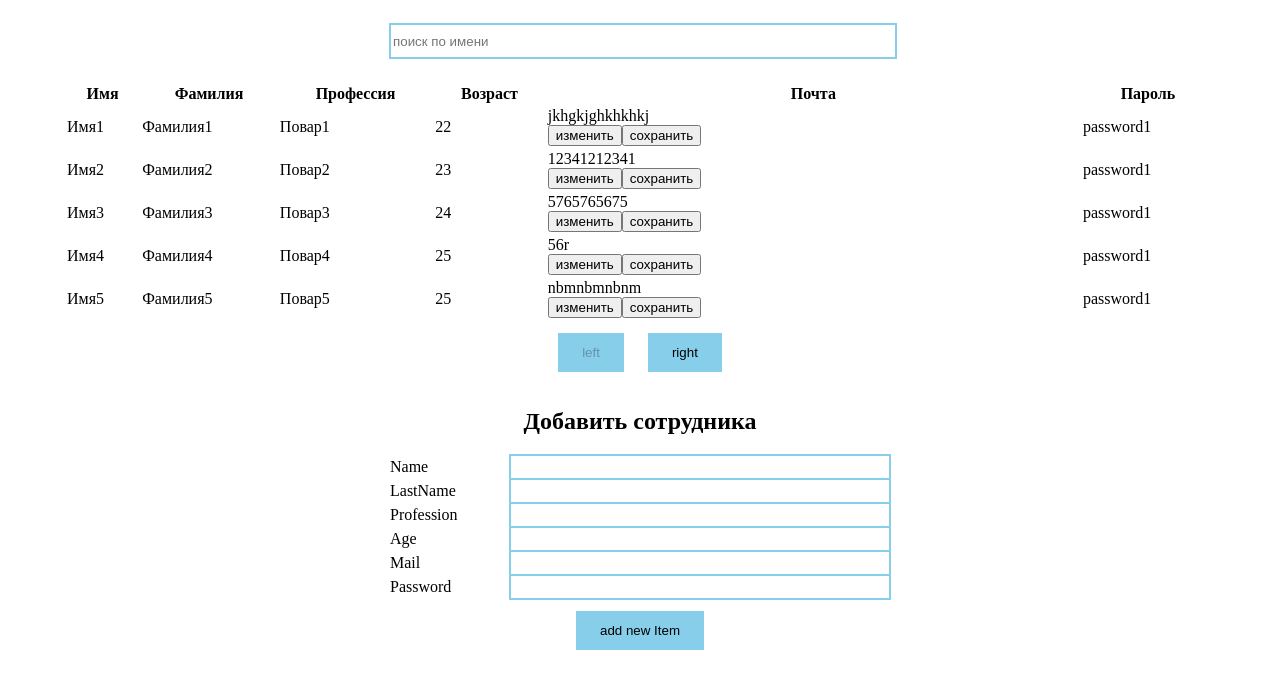
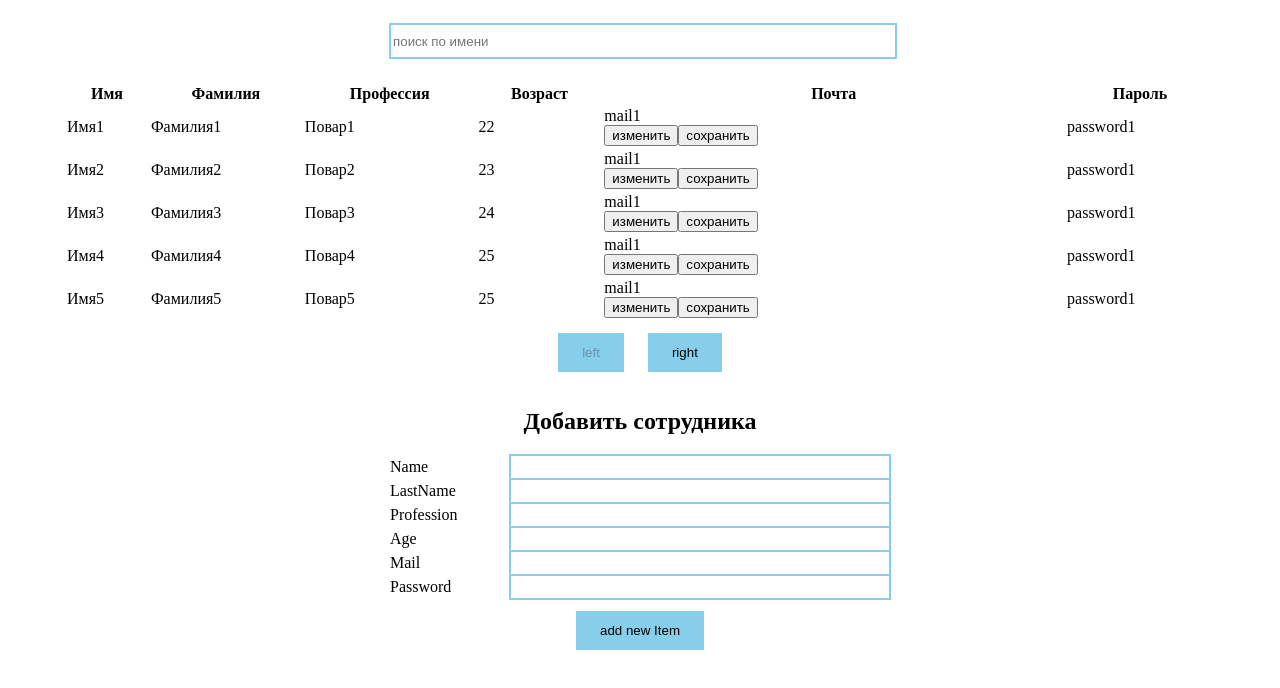
Before and after one commit to pylsar/TableVueAxios, a Vue app: page / in a window 1280 px wide. Shown: the top 688 px of the page. Built offline with nearby package versions, Linux system fonts and the light colour scheme; data requests are answered from the project's data file.

Commit message:
rerender after axios put fix

```diff
--- a/src/App.vue
+++ b/src/App.vue
@@ -46,7 +46,6 @@
         <div class="form__item">
           <label for="name">Name</label>
           <input type="text" name="" id="name" v-model="name">
-          <span>{{this.name}}</span>
         </div>
         <div class="form__item">
           <label for="lastname">LastName</label>
@@ -162,11 +161,12 @@ export default {
           .then((response) => {
             console.log(response)
             console.log(updateMail)
+            this.getItem(); // выглядит как костыль
           })
           .catch((error) => {
             console.log(error.response.data);
           });
-          // this.$forceUpdate(); // выглядит как костыль, разобраться как не делать принудительную перезагрузку
+
       },
       nextPage() {
         this.pageNumber++;
--- a/src/assets/db.json
+++ b/src/assets/db.json
@@ -6,7 +6,7 @@
       "lastname": "Фамилия1",
       "profession": "Повар1",
       "age": 22,
-      "mail": "jkhgkjghkhkhkj",
+      "mail": "mail1",
       "password": "password1"
     },
     {
@@ -15,7 +15,7 @@
       "lastname": "Фамилия2",
       "profession": "Повар2",
       "age": 23,
-      "mail": "12341212341",
+      "mail": "mail1",
       "password": "password1"
     },
     {
@@ -24,7 +24,7 @@
       "lastname": "Фамилия3",
       "profession": "Повар3",
       "age": 24,
-      "mail": "5765765675",
+      "mail": "mail1",
       "password": "password1"
     },
     {
@@ -33,7 +33,7 @@
       "lastname": "Фамилия4",
       "profession": "Повар4",
       "age": 25,
-      "mail": "56r",
+      "mail": "mail1",
       "password": "password1"
     },
     {
@@ -42,7 +42,7 @@
       "lastname": "Фамилия5",
       "profession": "Повар5",
       "age": 25,
-      "mail": "nbmnbmnbnm",
+      "mail": "mail1",
       "password": "password1"
     },
     {
@@ -98,15 +98,6 @@
       "age": 31,
       "mail": "mail1",
       "password": "password1"
-    },
-    {
-      "id": 1662789718169,
-      "name": "",
-      "lastname": "",
-      "profession": "",
-      "age": null,
-      "mail": "",
-      "password": ""
     }
   ]
 }
```
